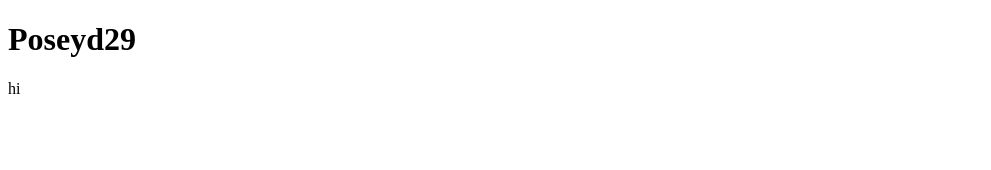
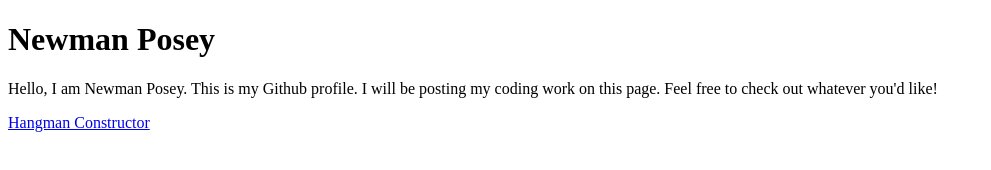
Before and after one commit to Poseyd29/poseyd29.github.io, a plain HTML site: page index.html in a window 1280 px wide. Shown: the whole page, without its empty margins (0-991 px from the left). Drawn offline with Linux system fonts and the light colour scheme.

Commit message:
Update index.html

```diff
--- a/index.html
+++ b/index.html
@@ -5,11 +5,17 @@
 </head>
 <body>
 	<header>
-		<h1>Poseyd29</h1>
+		<h1>Newman Posey</h1>
 	</header>
 	<section>
 
-		<p>hi</p>
+		<p>Hello, I am Newman Posey. This is my Github profile. I will be posting my coding work on this page. Feel free to check out whatever you'd like! </p>
+
+	</section>
+
+	<section>
+
+		<a href="https://github.com/Poseyd29/constructor-hangman">Hangman Constructor</a>
 
 
 	</section>
```
